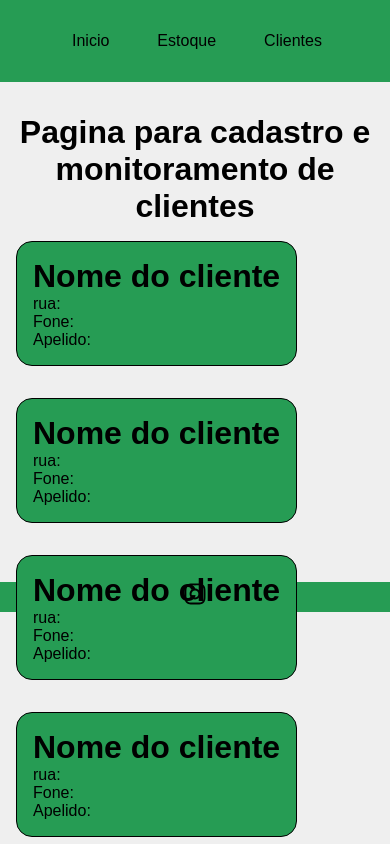
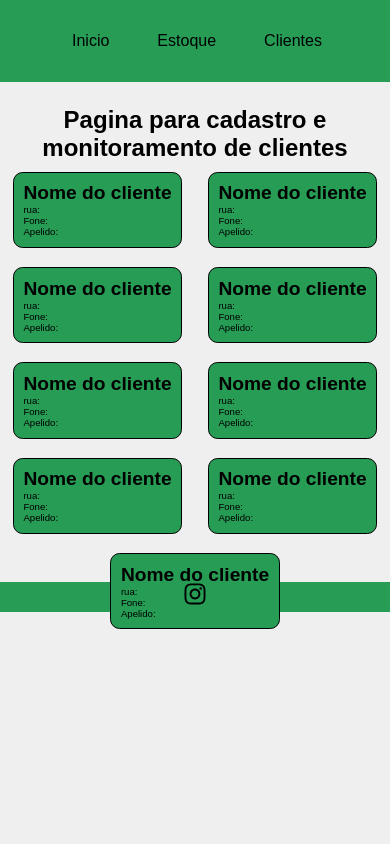
Before and after one commit to joaolouko/mecanicaModelo, a React (Create React App) app: page /clientes in a window 390 px wide. Shown: the top 844 px of the page. Built offline with nearby package versions, Linux system fonts and the light colour scheme.

Commit message:
versão alfa 1.0.1 - flex nos cards e novo bug para celulares

```diff
--- a/src/components/Cards.js
+++ b/src/components/Cards.js
@@ -46,6 +46,16 @@ function Cards() {
                     <p>rua:</p>
                     <p>Fone:</p>
                     <p>Apelido:</p>
+                </div><div className={styles.card}>
+                    <h1>Nome do cliente</h1>
+                    <p>rua:</p>
+                    <p>Fone:</p>
+                    <p>Apelido:</p>
+                </div><div className={styles.card}>
+                    <h1>Nome do cliente</h1>
+                    <p>rua:</p>
+                    <p>Fone:</p>
+                    <p>Apelido:</p>
                 </div>
             </div>
         </div>
--- a/src/components/Cards.module.css
+++ b/src/components/Cards.module.css
@@ -1,13 +1,22 @@
 .container_cards {
     display: flex;
+    justify-content: space-around;
     flex-wrap: wrap;
 }
 
 
 .card {
+    width: 100;
     background-color: rgb(38, 156, 84);
     border-radius: 1em;
     padding: 1em;
     border: solid black 0.1em;
     margin: 1em;
 }
+
+@media (max-width: 700px) {
+    .card {
+        font-size: .6em;
+    }
+
+}
--- a/src/components/pages/Clientes.module.css
+++ b/src/components/pages/Clientes.module.css
@@ -2,3 +2,10 @@
     text-align: center;
     padding-top: 1em;
 }
+
+@media (max-width: 700px) {
+    .titulo {
+        font-size: 150%;
+    }
+
+}
--- a/src/index.js
+++ b/src/index.js
@@ -2,7 +2,7 @@ import React from 'react';
 import ReactDOM from 'react-dom/client';
 import './index.css';
 import App from './App';
-import reportWebVitals from './reportWebVitals';
+
 
 const root = ReactDOM.createRoot(document.getElementById('root'));
 root.render(
@@ -14,4 +14,3 @@ root.render(
 // If you want to start measuring performance in your app, pass a function
 // to log results (for example: reportWebVitals(console.log))
 // or send to an analytics endpoint. Learn more: https://bit.ly/CRA-vitals
-reportWebVitals();
--- a/src/reportWebVitals.js
+++ /dev/null
@@ -1,13 +0,0 @@
-const reportWebVitals = onPerfEntry => {
-  if (onPerfEntry && onPerfEntry instanceof Function) {
-    import('web-vitals').then(({ getCLS, getFID, getFCP, getLCP, getTTFB }) => {
-      getCLS(onPerfEntry);
-      getFID(onPerfEntry);
-      getFCP(onPerfEntry);
-      getLCP(onPerfEntry);
-      getTTFB(onPerfEntry);
-    });
-  }
-};
-
-export default reportWebVitals;
```
Also changed, not shown: src/setupTests.js (deleted, +0 -5 lines), src/logo.svg (deleted), 1 other file (tests, documents, lock files or other folders).
